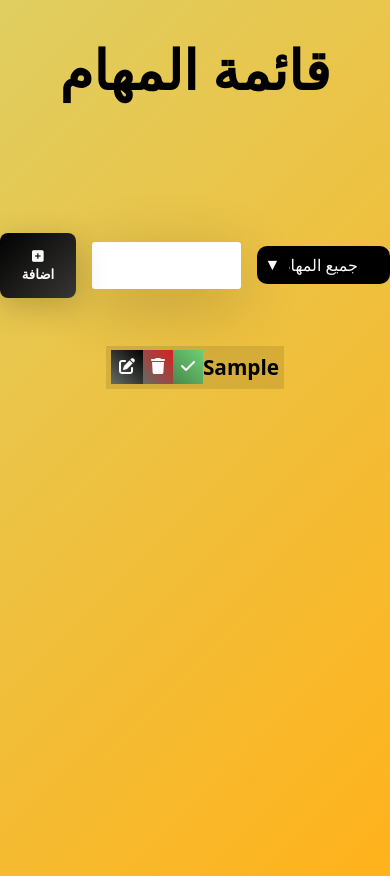
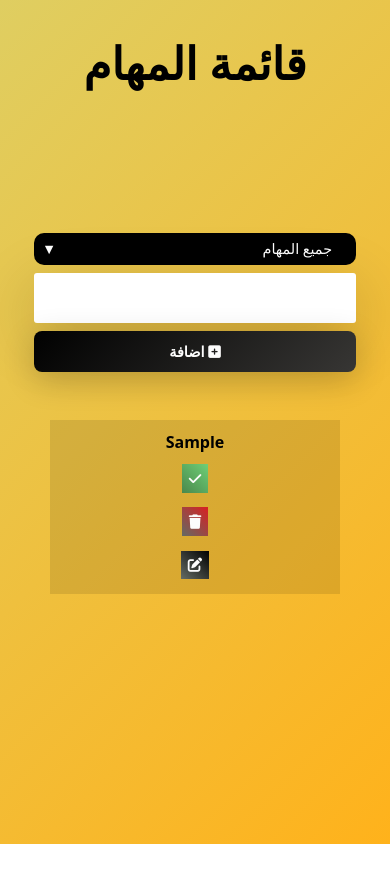
Before and after one commit to mohamedkbx/Fullstack-Todo-App, a plain HTML site: page index.html in a window 390 px wide. Both pictures are taken after typing "Sample" into the empty fields and a click on the button "اضافة". After the commit the page ends 844 px from the top, so only its background shows below. Drawn offline with Linux system fonts and the light colour scheme; a web font is replaced by a local one.

Commit message:
style : finish responsive design

```diff
--- a/scripts/app.js
+++ b/scripts/app.js
@@ -186,6 +186,8 @@ function getTodo() {
     newTodo.classList.add("todo__item");
     todoDiv.appendChild(newTodo);
 
+    const controls = document.createElement("div");
+    controls.classList.add("todo__controls");
     // Check mark button
     const completedButton = document.createElement("button");
     completedButton.innerHTML = `<i class ='fas fa-check'></i>`;
--- a/style/style.css
+++ b/style/style.css
@@ -187,3 +187,65 @@ select {
 
   pointer-events: none;
 }
+@media (max-width: 600px) {
+  body {
+    font-size: 90%;
+    padding: 1rem;
+    height: 100vh;
+  }
+
+  header {
+    font-size: 1.4rem;
+    margin-top: 1rem;
+  }
+
+  form {
+    flex-direction: column;
+    gap: 0.5rem;
+  }
+
+  .todo__input {
+    width: 90%;
+    font-size: 1rem;
+  }
+
+  .todo__button {
+    width: 90%;
+    font-size: 0.9rem; /* Smaller button text */
+    padding: 0.7rem 1rem;
+  }
+
+  .todo-list {
+    min-width: 90%; /* Adjust to the available screen size */
+  }
+
+  .todo {
+    flex-direction: column; /* Stack items inside each todo vertically */
+    gap: 0.5rem;
+    padding: 0.7rem; /* Adjust padding */
+  }
+
+  .todo li {
+    font-size: 1rem; /* Smaller todo item text */
+    text-align: center; /* Center-align text */
+  }
+
+  .complete__button,
+  .trash__button,
+  .edit__button,
+  .save__button {
+    font-size: 0.9rem;
+    padding: 0.4rem;
+    flex: 1; /* Ensure buttons scale evenly */
+    margin: 0.2rem;
+  }
+
+  .select {
+    width: 90%;
+  }
+
+  select {
+    font-size: 0.9rem;
+    padding: 0.4rem 1.5rem;
+  }
+}
```
